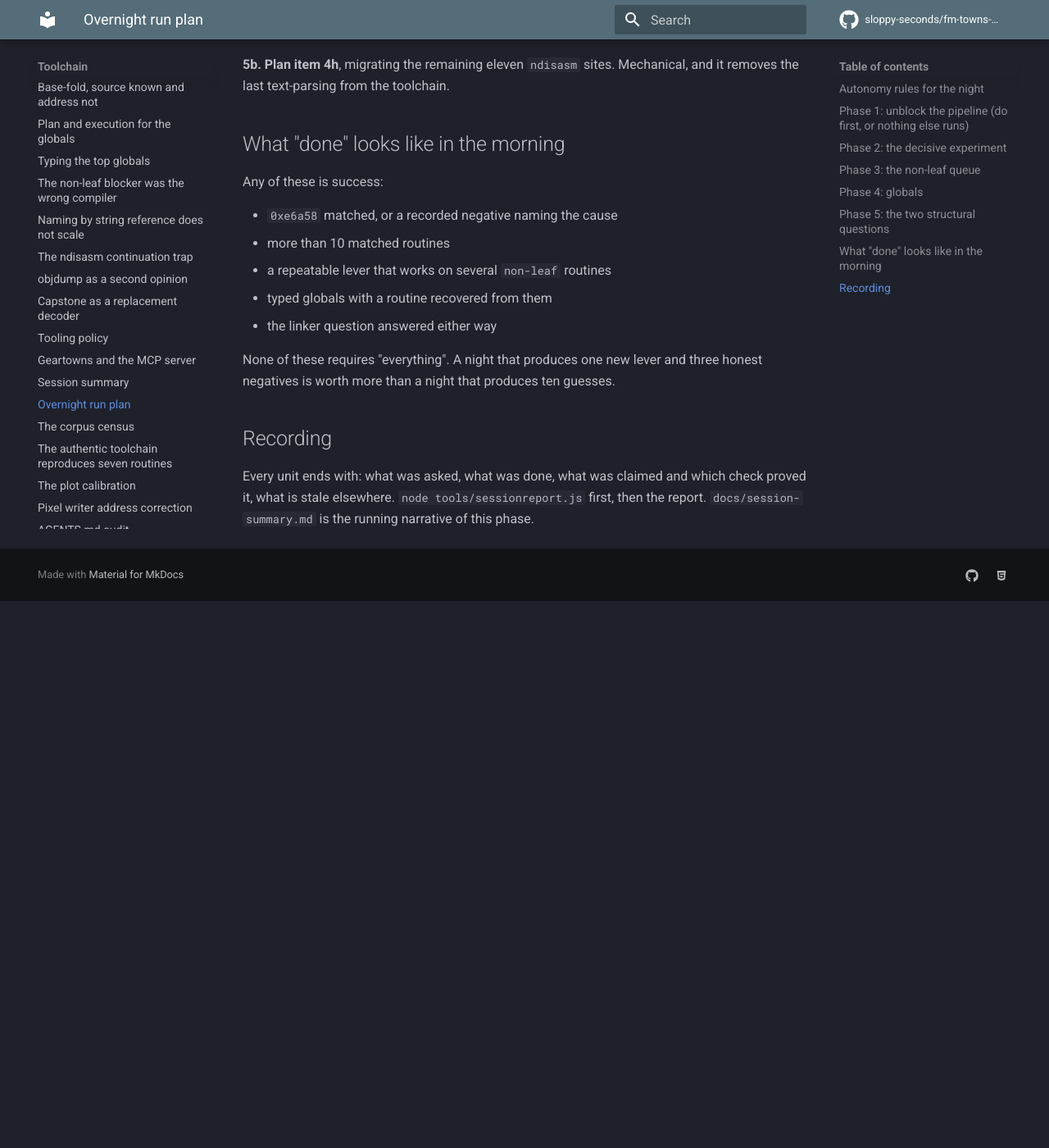
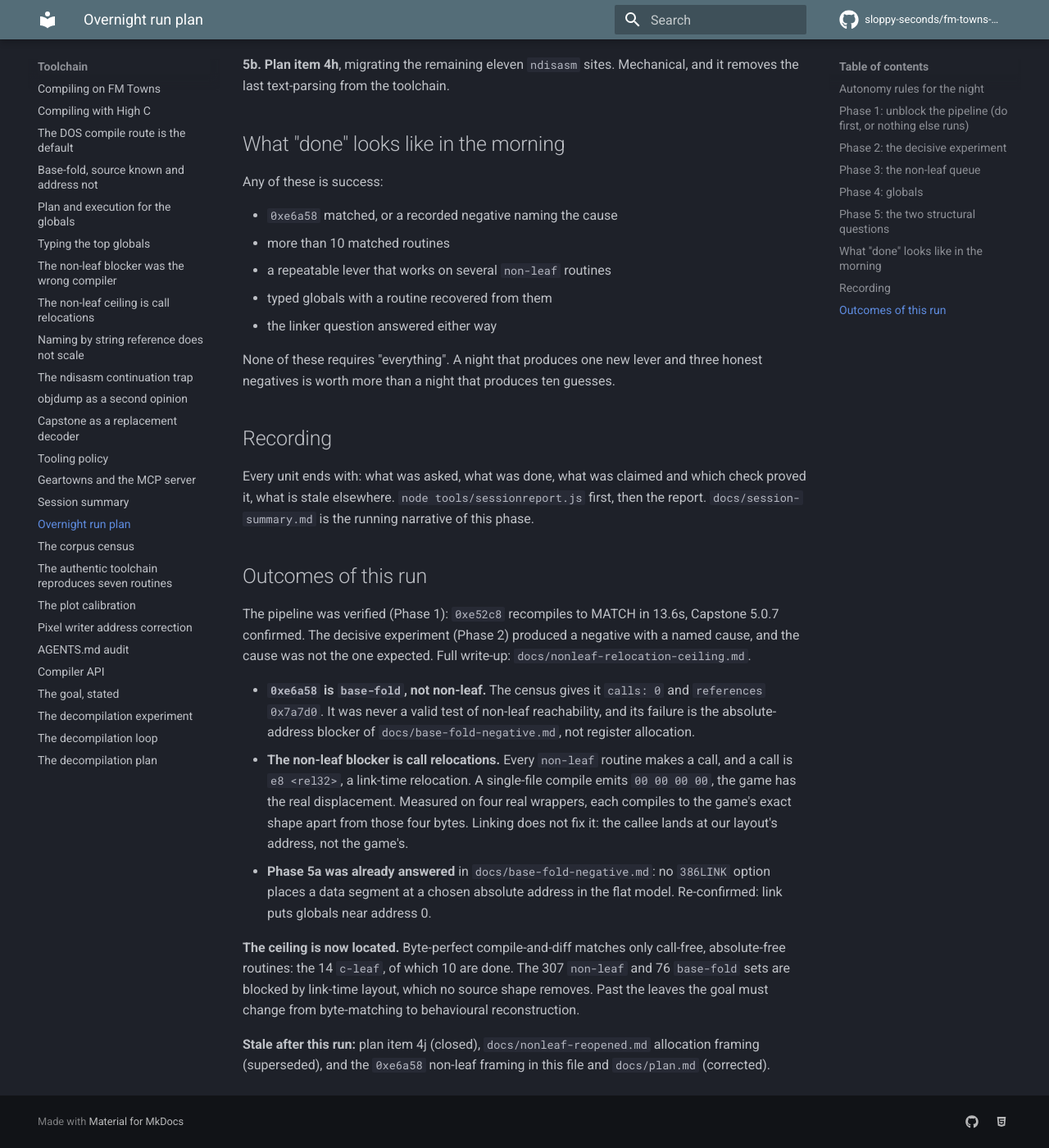
Before and after one commit to sloppy-seconds/fm-towns-ultima, an MkDocs documentation site: the page built from docs/overnight-run.md, in a window 1280 px wide and 1400 px high, scrolled down 3304 px. Shown: the whole window at 82% size. Built offline with MkDocs 1.6.1 and Material for MkDocs 9.7.7, drawn with Linux system fonts in a browser that asks for light colours; comment, search, counter and statistics services are not loaded; before the commit the page ends 4037 px from its top, so only the background shows below that.

Commit message:
Non-leaf ceiling is call relocations, not register allocation
0xe6a58 is base-fold (calls:0), not the non-leaf test case the plan assumed.
The real non-leaf blocker is that every call carries a link-time rel32
relocation single-file compile-and-diff cannot reproduce. Measured on four
real wrappers. Closes plan item 4j.

````diff
--- /dev/null
+++ b/docs/nonleaf-relocation-ceiling.md
@@ -0,0 +1,124 @@
+# The non-leaf ceiling is call relocations, not register allocation
+
+**Verdict: byte-perfect compile-and-diff cannot match any routine that makes a call.**
+The overnight plan (`docs/overnight-run.md`) treated `0xe6a58` as the test case for whether
+the 307 `non-leaf` routines are reachable, and framed its failure as register allocation.
+Both premises are wrong, and the correct cause is more decisive than either.
+
+This page answers the structural question Phase 2 was built to ask. It is a negative with a
+named cause, and the cause is not the one the plan expected.
+
+## Correction 1: `0xe6a58` is not a non-leaf routine
+
+The census says so directly. Re-measured this session:
+
+```
+$ node -e 'const c=require("./docs/corpus.json");console.log(JSON.stringify(c.find(x=>x.addr===0xe6a58)))'
+{"addr":944728,"callers":16,"size":228,"calls":0,"kind":"base-fold","reason":["references 0x7a7d0"]}
+```
+
+`calls: 0`. It makes no calls. It is classified `base-fold` because it references the
+absolute address `0x7a7d0` (the record array base). `docs/overnight-run.md` and plan item
+4j both describe it as "non-leaf, 1 call." That is a category error, and it means the
+flagship test of non-leaf reachability was run on a routine from a different class.
+
+## Correction 2: the `0xe6a58` failure is not "allocation alone"
+
+A faithful candidate was written from a decoder disassembly (`tools/decode.js`, not ndisasm
+text) and compiled with `-off optimize_fp`. It produced 173 bytes against the 228-byte
+target. The differences are four, not one:
+
+| the target does | the candidate does | class |
+|---|---|---|
+| `mov eax,0x7a7d0` then `[eax+ecx+disp]` stores | `lea ebx,[edx*1+0]` (relocatable base 0) | base-fold absolute |
+| `lea eax,[esi-6]` (keeps `c` in `esi`) | `mov eax,[ebp+0x14]` then `sub eax,6` | allocation |
+| keeps the division result in `eax`, no frame | `sub esp,8` and stores it to `[ebp-4]` | allocation |
+| `[base+index+disp]` two-register addressing | folds base and index into one register | addressing |
+
+The first difference is the base-fold blocker, which `docs/base-fold-negative.md` already
+proved unmatchable: the linker will not place a data segment at a chosen absolute address in
+the flat model. So `0xe6a58` was never matchable byte-for-byte, for the same reason the other
+75 base-fold routines are not, regardless of register allocation. The "allocation alone"
+framing in `docs/nonleaf-reopened.md` was incomplete.
+
+## The real non-leaf blocker: every call is a link-time relocation
+
+The `non-leaf` class is defined by making at least one call. A direct call is `e8 <rel32>`,
+and that `rel32` is a relocation the linker fills from the callee's final address. A
+single-file compile emits the placeholder `00 00 00 00`. The game's bytes carry the real
+displacement. So the two differ in those four bytes no matter how correct the C is.
+
+This was measured, not assumed. The frameless wrapper shape compiles exactly:
+
+```
+$ ./tools/cc.sh -e 'void g(void); void f(void){ g(); }'
+e8 00 00 00 00 c3
+
+$ ./tools/cc.sh -e 'void g(void); int f(void){ g(); return 0; }'
+e8 00 00 00 00 2b c0 c3
+```
+
+Those are structurally identical to four real routines in the image. The only difference in
+each pair is the call `rel32`:
+
+| routine | game bytes | our compile | callee | rel32 in game |
+|---|---|---|---|---|
+| `0xe9430` | `e8 cb ff ff ff c3` | `e8 00 00 00 00 c3` | `0xe9400` | `0xffffffcb` |
+| `0xf7bf0` | `e8 ff 76 ff ff c3` | `e8 00 00 00 00 c3` | `0xef2f4` | `0xffff76ff` |
+| `0xe1068` | `e8 67 d2 01 00 2b c0 c3` | `e8 00 00 00 00 2b c0 c3` | `0xfe2d4` | `0x1d267` |
+| `0xe157c` | `e8 7d cd 01 00 2b c0 c3` | `e8 00 00 00 00 2b c0 c3` | `0xfe2fe` | `0x1cd7d` |
+
+The compiler reproduces the wrapper shape perfectly. It cannot reproduce the callee address,
+because that is not a property of the source.
+
+## Linking does not fix it
+
+The obvious response is to link instead of compiling, so the relocation is filled. Tested
+through `tools/cserve.js` `/api/link`, which runs `386LINK.EXE` and returns the linked code
+with relocations applied. Two problems, both measured:
+
+1. For a data reference, the linker places the global near address 0, not at the game's
+   address. `int g; int f(void){return g;}` links to `a1 00 00 00 00` (`mov eax,[g]` with
+   `g` at 0), while the game's globals sit at `0x7a7d0` and above.
+2. For a call, the callee lands wherever our link places it, not where the game placed it.
+   Matching the `rel32` would require reproducing the whole program's layout, which is the
+   reimplementation itself, not a check on it.
+
+So the relocation is not an artifact of stopping before the link step. It is the link step's
+output, and the link output depends on the entire program.
+
+## What this means for the plan
+
+The byte-perfect compile-and-diff method has a hard ceiling, and it is now located:
+
+- **Matchable byte-for-byte:** routines with no calls and no absolute data references. That is
+  the `c-leaf` set, 14 routines, of which 10 are done and the rest are classified.
+- **Not matchable byte-for-byte:** the 307 `non-leaf` routines (call relocations) and the 76
+  `base-fold` routines (absolute data relocations). Both are blocked by link-time layout,
+  which single-file compile-and-diff cannot control.
+
+This is not pessimism about effort. It is that the method compares a linked program's bytes
+against a single object's bytes, and the two differ by construction wherever a relocation
+appears. No source shape removes a relocation.
+
+The consequence for reimplementation: past the call-free leaves, the goal has to change from
+"match the bytes" to "reconstruct the behaviour." Read the disassembly, write correct C, and
+accept that the call displacements and global addresses will differ because they belong to the
+program being rebuilt, not to the routine. The four wrappers above are the proof of concept:
+their logic is fully recovered, and the only thing that does not match is the address of the
+thing they call.
+
+## What is still true and useful
+
+- High C 1.73 reproduces the frameless call-wrapper shape exactly. The toolchain is right.
+- The callees of `0xe9430`, `0xf7bf0`, `0xe1068`, `0xe157c` are now identified as direct calls
+  to `0xe9400`, `0xef2f4`, `0xfe2d4`, `0xfe2fe`. That is a real call-graph fact.
+- `0xe6a58` is `base-fold`, and its source (the 57-byte record initialiser) is understood. It
+  is not a non-leaf test case and should not be treated as one.
+
+## Related
+
+- `docs/base-fold-negative.md`: the absolute-address blocker, and the linker-flag search
+- `docs/nonleaf-reopened.md`: the division finding (still correct), and the allocation framing this page supersedes
+- `docs/corpus-census.md`: the class definitions this page turns against the plan's premise
+- `docs/plan.md` item 4j: closed by this finding
--- a/docs/overnight-run.md
+++ b/docs/overnight-run.md
@@ -138,3 +138,29 @@
 Every unit ends with: what was asked, what was done, what was claimed and which check
 proved it, what is stale elsewhere. `node tools/sessionreport.js` first, then the report.
 `docs/session-summary.md` is the running narrative of this phase.
+
+## Outcomes of this run
+
+The pipeline was verified (Phase 1): `0xe52c8` recompiles to MATCH in 13.6s, Capstone 5.0.7
+confirmed. The decisive experiment (Phase 2) produced a negative with a named cause, and the
+cause was not the one expected. Full write-up: `docs/nonleaf-relocation-ceiling.md`.
+
+- **`0xe6a58` is `base-fold`, not non-leaf.** The census gives it `calls: 0` and
+  `references 0x7a7d0`. It was never a valid test of non-leaf reachability, and its failure is
+  the absolute-address blocker of `docs/base-fold-negative.md`, not register allocation.
+- **The non-leaf blocker is call relocations.** Every `non-leaf` routine makes a call, and a
+  call is `e8 <rel32>`, a link-time relocation. A single-file compile emits `00 00 00 00`,
+  the game has the real displacement. Measured on four real wrappers, each compiles to the
+  game's exact shape apart from those four bytes. Linking does not fix it: the callee lands at
+  our layout's address, not the game's.
+- **Phase 5a was already answered** in `docs/base-fold-negative.md`: no `386LINK` option places
+  a data segment at a chosen absolute address in the flat model. Re-confirmed: link puts globals
+  near address 0.
+
+**The ceiling is now located.** Byte-perfect compile-and-diff matches only call-free,
+absolute-free routines: the 14 `c-leaf`, of which 10 are done. The 307 `non-leaf` and 76
+`base-fold` sets are blocked by link-time layout, which no source shape removes. Past the
+leaves the goal must change from byte-matching to behavioural reconstruction.
+
+**Stale after this run:** plan item 4j (closed), `docs/nonleaf-reopened.md` allocation framing
+(superseded), and the `0xe6a58` non-leaf framing in this file and `docs/plan.md` (corrected).
--- a/mkdocs.yml
+++ b/mkdocs.yml
@@ -158,6 +158,7 @@
       - Plan and execution for the globals: globals-plan.md
       - Typing the top globals: globals-step2-plan.md
       - The non-leaf blocker was the wrong compiler: nonleaf-reopened.md
+      - The non-leaf ceiling is call relocations: nonleaf-relocation-ceiling.md
       - Naming by string reference does not scale: naming-negative.md
       - The ndisasm continuation trap: ndisasm-continuation.md
       - objdump as a second opinion: objdump-crosscheck.md
````
Also changed, not shown: docs/nonleaf-reopened.md (+8 -0 lines), docs/plan.md (+12 -1 lines).
